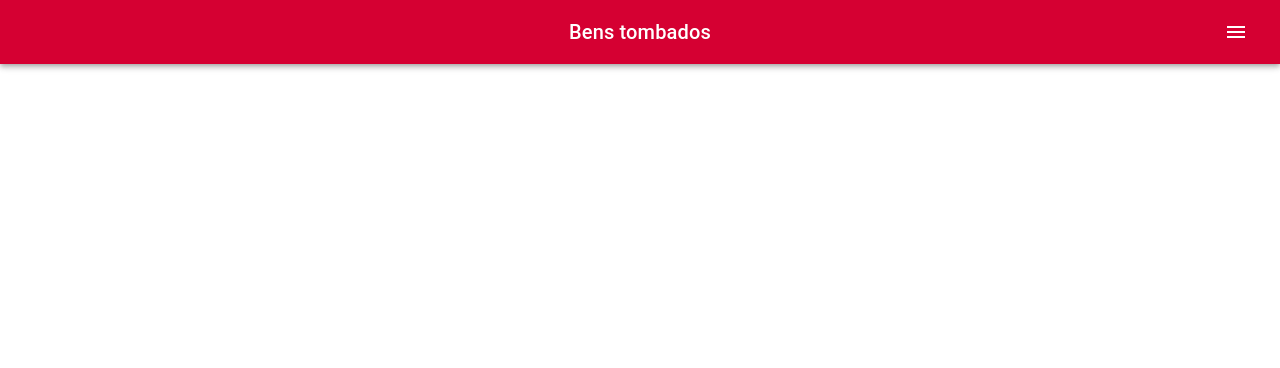
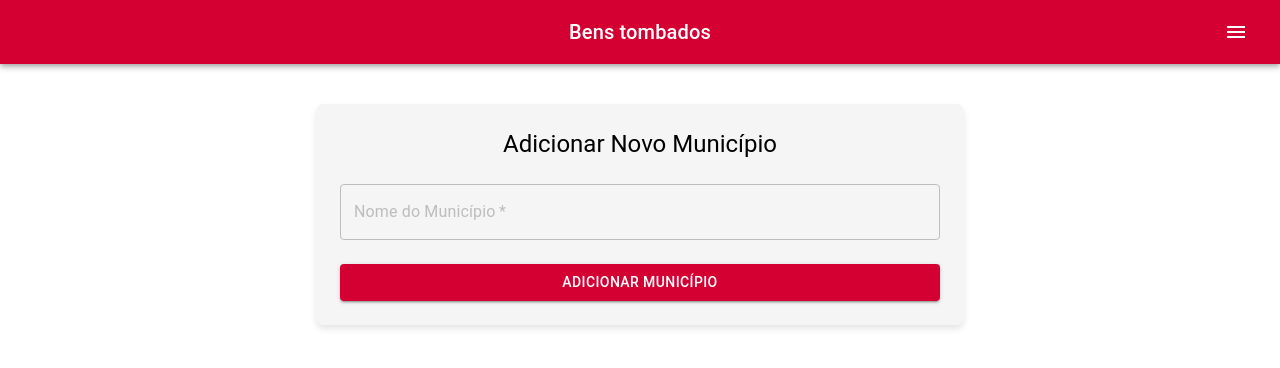
Before and after one commit to BrunoAlvesTavares/bens-tombados, a React (Create React App) app in the folder bens-tombados-fe/: page /adicionar-municipio in a window 1280 px wide. Before the commit this address had no page. Shown: the top 368 px of the page. Built offline with nearby package versions, Linux system fonts and the light colour scheme.

Commit message:
feat: added municipio

```diff
--- a/bens-tombados-fe/src/App.js
+++ b/bens-tombados-fe/src/App.js
@@ -19,6 +19,7 @@ import Paper from '@mui/material/Paper'; // Importando o Paper do Material UI
 import Typography from '@mui/material/Typography'; // Importando o Typography para texto
 import AdicionarSubclasse from './pages/subclasse/adicionar-subclasse';
 import AdicionarProcesso from './pages/processo/adicionar.processo';
+import AdicionarMunicipio from './pages/municipio/adicionar-municipio';
 
 function App() {
   return (
@@ -92,6 +93,7 @@ function App() {
           <Route path="/adicionar-distrito" element={<AdicionarDistrito />} />
           <Route path="/adicionar-subclasse" element={<AdicionarSubclasse />} />
           <Route path="/adicionar-processo" element={<AdicionarProcesso />} />
+          <Route path="/adicionar-municipio" element={<AdicionarMunicipio />} />
         </Routes>
       </div>
     </Router>
--- /dev/null
+++ b/bens-tombados-fe/src/pages/municipio/adicionar-municipio.js
@@ -0,0 +1,88 @@
+import React, { useState } from 'react';
+import { TextField, Button, Box, Typography } from '@mui/material';
+import { useNavigate } from 'react-router-dom';
+import axios from 'axios';
+
+const API_URL = 'http://localhost:3000/municipios';
+
+export default function AdicionarMunicipio() {
+  const [nomeMunicipio, setNomeMunicipio] = useState('');
+  const navigate = useNavigate();
+
+  const handleSubmit = async (event) => {
+    event.preventDefault();
+
+    const newMunicipio = {
+      nomeMunicipio: nomeMunicipio,
+    };
+
+    try {
+      await axios.post(API_URL, newMunicipio);
+      alert('Município adicionado com sucesso!');
+      navigate('/adicionar-municipio'); // Redireciona para a lista de municípios após adicionar
+    } catch (error) {
+      console.error('Erro ao adicionar o município:', error);
+      alert('Erro ao adicionar o município.');
+    }
+  };
+
+  return (
+    <Box
+      sx={{
+        width: '100%',
+        maxWidth: '600px',
+        margin: '0 auto',
+        padding: 3,
+        display: 'flex',
+        flexDirection: 'column',
+        alignItems: 'center',
+        backgroundColor: '#f5f5f5',
+        boxShadow: '0px 4px 6px rgba(0, 0, 0, 0.1)',
+        borderRadius: 2,
+        marginTop: 5,
+      }}
+    >
+      <Typography variant="h5" sx={{ mb: 3 }}>
+        Adicionar Novo Município
+      </Typography>
+      <form onSubmit={handleSubmit} style={{ width: '100%' }}>
+        <TextField
+          label="Nome do Município"
+          fullWidth
+          value={nomeMunicipio}
+          onChange={(e) => setNomeMunicipio(e.target.value)}
+          required
+          sx={{
+            mb: 3,
+            '& .MuiOutlinedInput-root': {
+              '& fieldset': {
+                borderColor: '#BDBDBD',
+              },
+              '&:hover fieldset': {
+                borderColor: '#BDBDBD',
+              },
+              '&.Mui-focused fieldset': {
+                borderColor: '#D50032',
+              },
+            },
+            '& .MuiInputLabel-root': {
+              color: '#BDBDBD',
+            },
+            '& .MuiInputLabel-root.Mui-focused': {
+              color: '#D50032',
+            },
+          }}
+        />
+        <Button
+          variant="contained"
+          color="primary"
+          type="submit"
+          fullWidth
+          sx={{ backgroundColor: '#D50032', '&:hover': { backgroundColor: '#C40029' } }}
+        >
+          Adicionar Município
+        </Button>
+      </form>
+    </Box>
+  );
+}
--- a/bens-tombados-fe/src/pages/municipio/municipio.js
+++ b/bens-tombados-fe/src/pages/municipio/municipio.js
@@ -12,10 +12,12 @@ import {
   Paper,
   Checkbox,
   Fab,
+  IconButton,
 } from '@mui/material';
 import AddIcon from '@mui/icons-material/Add';
 import { useNavigate } from 'react-router-dom';
 import axios from 'axios';
+import DeleteIcon from '@mui/icons-material/Delete';
 import { visuallyHidden } from '@mui/utils';
 
 const API_URL = 'http://localhost:3000/municipios';
@@ -48,7 +50,7 @@ function EnhancedTableHead(props) {
       <TableRow sx={{ backgroundColor: '#f5f5f5' }}>
         <TableCell padding="checkbox" align="center">
           <Checkbox
-            color="primary"
+            color="error"
             indeterminate={numSelected > 0 && numSelected < rowCount}
             checked={rowCount > 0 && numSelected === rowCount}
             onChange={onSelectAllClick}
@@ -120,6 +122,22 @@ export default function EnhancedTable() {
     setPage(0);
   };
 
+  const handleSelect = (id) => {
+    setSelected((prev) =>
+      prev.includes(id) ? prev.filter((item) => item !== id) : [...prev, id]
+    );
+  };
+
+  const handleDelete = async () => {
+    try {
+      await Promise.all(selected.map((id) => axios.delete(`${API_URL}/${id}`)));
+      setRows((prevRows) => prevRows.filter((row) => !selected.includes(row.idMunicipio)));
+      setSelected([]);
+    } catch (error) {
+      console.error('Erro ao excluir dados:', error);
+    }
+  };
+
   const visibleRows = React.useMemo(
     () =>
       rows
@@ -179,10 +197,15 @@ export default function EnhancedTable() {
                     }}
                   >
                     <TableCell padding="checkbox" align="center">
-                      <Checkbox
-                        color="primary"
+                    <Checkbox
+                        color="error"
                         checked={selected.includes(row.idMunicipio)}
-                        onChange={() => {}}
+                        onChange={() => handleSelect(row.idMunicipio)}
+                        sx={{
+                          '&.Mui-checked': {
+                            color: '#D50032',
+                          },
+                        }}
                       />
                     </TableCell>
                     <TableCell align="center" sx={{ fontWeight: 'bold' }}>
@@ -206,6 +229,15 @@ export default function EnhancedTable() {
           sx={{ borderTop: '1px solid #ddd', backgroundColor: '#fafafa' }}
         />
       </Paper>
+      {selected.length > 0 && (
+        <IconButton
+          color="error"
+          sx={{ position: 'fixed', bottom: 80, right: 16 }}
+          onClick={handleDelete}
+        >
+          <DeleteIcon sx={{ fontSize: 32 }} />
+        </IconButton>
+      )}
       <Fab
         color="primary"
         sx={{
```
